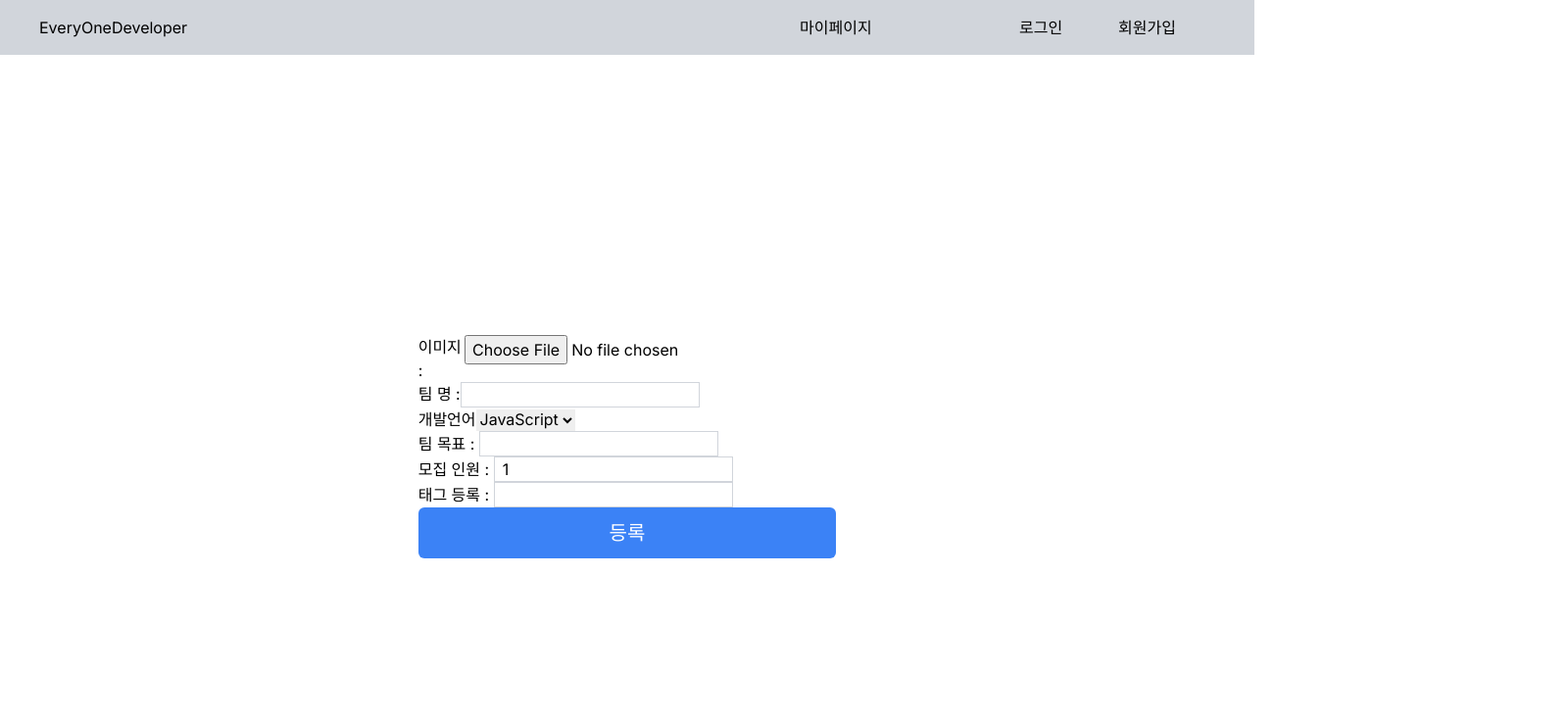
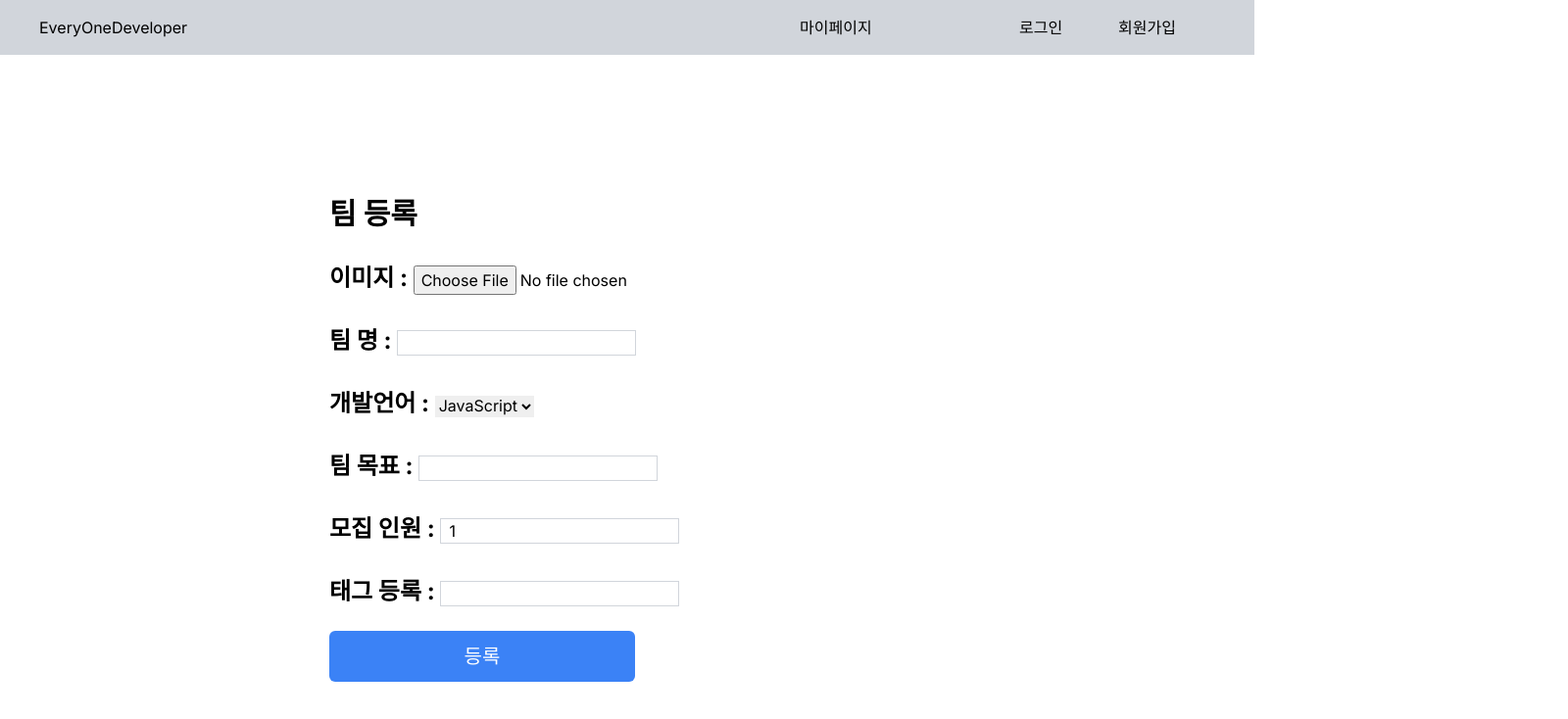
Before and after one commit to kimwoojin123/eod, a Next.js app: page /teamSearch/teamCreate in a window 1280 px wide. Shown: the top 734 px of the page at 98% size, 1600 px wide, since content can reach past the window. Built offline with nearby package versions, Linux system fonts and the light colour scheme.

Commit message:
약간 css 정렬

```diff
--- a/app/ui/createForm.tsx
+++ b/app/ui/createForm.tsx
@@ -97,24 +97,25 @@ export default function CreateForm(){
 
 
   return (
-    <div className="container flex h-screen w-screen justify-center items-center">
-      <form className="flex flex-col w-1/3">
-        <div className="flex">
-          <label htmlFor="image">이미지 : </label>
+    <div className="container mx-auto p-4 mt-32 relative left-1/4">
+      <h1 className="text-3xl font-bold mb-6">팀 등록</h1>
+      <form className="flex flex-col">
+        <div className="mb-4">
+          <label htmlFor="image" className="text-2xl font-bold" style={{ lineHeight: "2" }}>이미지 : </label>
           <input type="file" id="image" name="image"
           className="w-full max-w-md"
           onChange={handleChange}
           />
         </div>
-        <div className="flex">
-          <label htmlFor="name">팀 명 : </label>
+        <div className="mb-4">
+          <label htmlFor="name" className="text-2xl font-bold" style={{ lineHeight: "2" }}>팀 명 : </label>
           <input type="text" id="name" name="name"
           className="border-boutline-none pl-2 border border-gray-300"
           onChange={handleChange}
           />
         </div>
-        <div>
-          <label htmlFor="lang">개발언어</label>
+        <div className="mb-4">
+          <label htmlFor="lang" className="text-2xl font-bold" style={{ lineHeight: "2" }}>개발언어 : </label>
           <select id="lang" name="lang" onChange={handleChange}>
             <option>JavaScript</option>
             <option>Python</option>
@@ -125,23 +126,23 @@ export default function CreateForm(){
             <option>Go</option>
           </select>
         </div>
-        <div>
-          <label htmlFor="purpose">팀 목표 : </label>
+        <div className="mb-4">
+          <label htmlFor="purpose" className="text-2xl font-bold" style={{ lineHeight: "2" }}>팀 목표 : </label>
           <input type="textarea" id="purpose" name="purpose"
           className="border-boutline-none pl-2 border border-gray-300"
           onChange={handleChange}
           />
         </div>
-        <div>
-          <label htmlFor="headCount">모집 인원 : </label>
+        <div className="mb-4">
+          <label htmlFor="headCount" className="text-2xl font-bold" style={{ lineHeight: "2" }}>모집 인원 : </label>
           <input type="number" min="1" id="headCount" name="headCount"
           className="border-boutline-none pl-2 border border-gray-300"
           value={formData.headCount}
           onChange={handleChange}
           />
         </div>
-        <div>
-        <label htmlFor="headCount">태그 등록 : </label>
+        <div className="mb-4">
+        <label htmlFor="headCount" className="text-2xl font-bold" style={{ lineHeight: "2" }}>태그 등록 : </label>
           <input type="text" id="tag" name="tag"
           className="border-boutline-none pl-2 border border-gray-300"
           value={formData.tag}
@@ -149,7 +150,7 @@ export default function CreateForm(){
           />
         </div>
         <button
-            className="bg-blue-500 text-white px-5 py-3 rounded-md text-xl"
+            className="bg-blue-500 text-white px-5 py-3 rounded-md text-xl w-1/4"
             type="button"
             onClick={handleSubmit}
         >등록</button>
```
